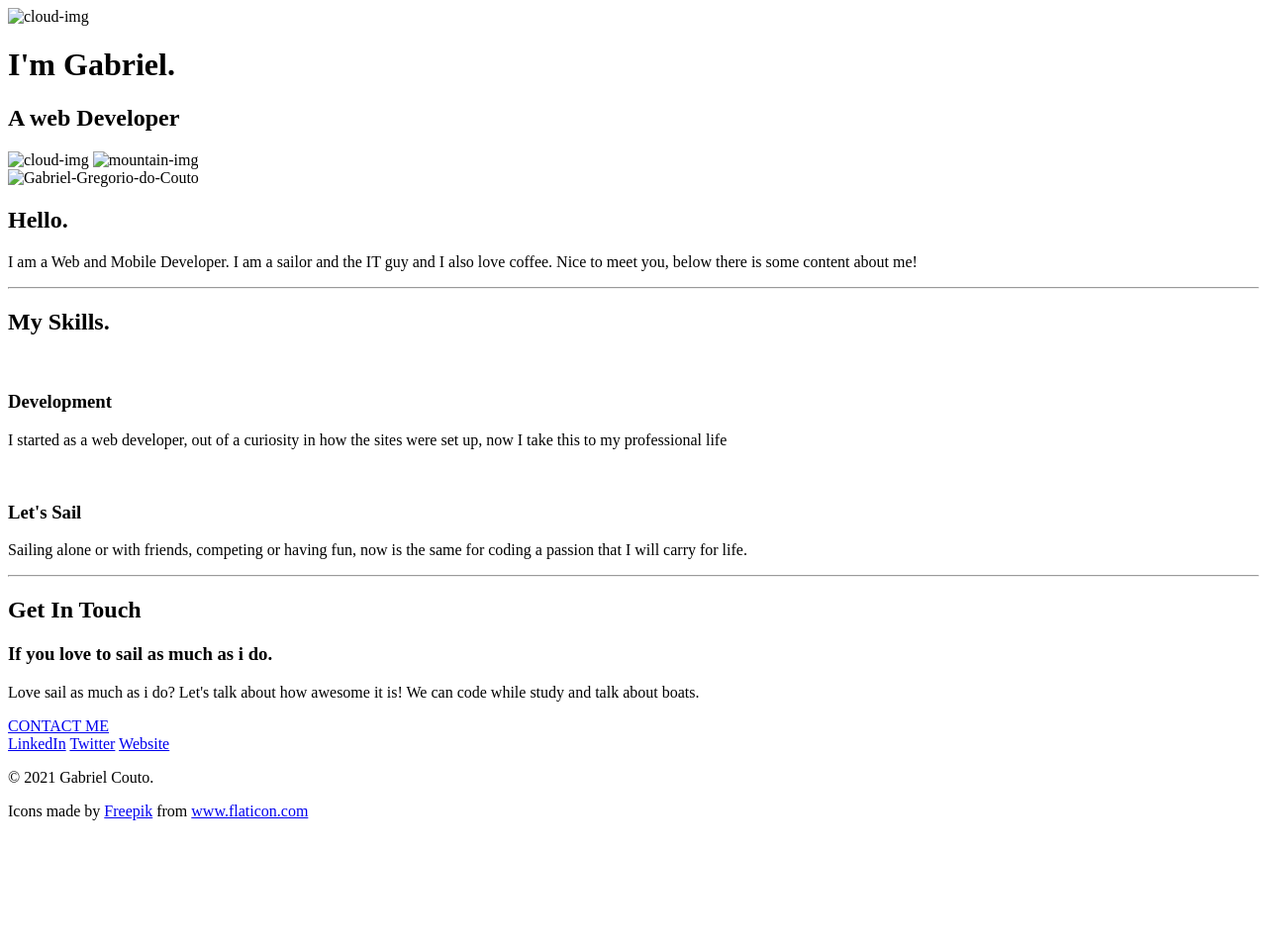
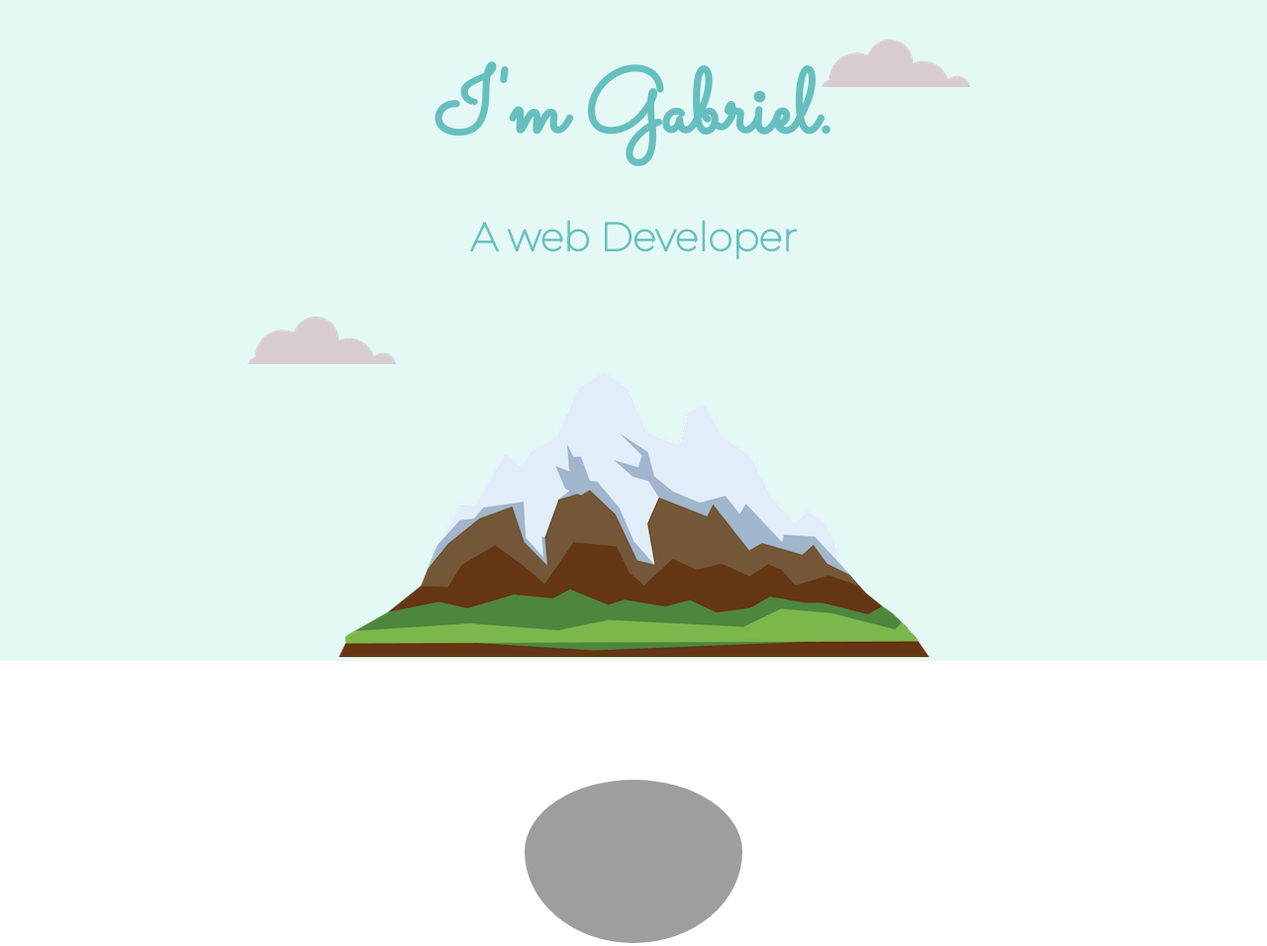
Before and after one commit to Gregorio-A330/My-Personal-Site, a plain HTML site: page index.html in a window 1280 px wide. Shown: the top 956 px of the page at 99% size. Before the commit the page ends 845 px from the top, so only its background shows below. Drawn offline with Linux system fonts and the light colour scheme; the site is published under a folder, as on GitHub Pages, so addresses that start at the root find nothing.

Commit message:
another change
aaaaaaaaa

```diff
--- a/index.html
+++ b/index.html
@@ -4,8 +4,8 @@
 <head>
     <meta charset="UTF-8">
     <meta name="viewport" content="width=device-width, initial-scale=1.0">
-    <link rel="stylesheet" href="/_css/styles.css">
-    <link rel="shortcut icon" href="/sailing.png" type="image/x-icon">
+    <link rel="stylesheet" href="_css/styles.css">
+    <link rel="shortcut icon" href="sailing.png" type="image/x-icon">
     <link rel="preconnect" href="https://fonts.gstatic.com">
     <link rel="preconnect" href="https://fonts.gstatic.com">
     <link
@@ -17,15 +17,15 @@
 <body>
 
     <div class="top-container">
-        <img class="top-cloud" src="/_images/cloud.png" alt="cloud-img">
+        <img class="top-cloud" src="_images/cloud.png" alt="cloud-img">
         <h1>I'm Gabriel.</h1>
         <h2>A web Developer</h2>
-        <img class="bottom-cloud" src="/_images/cloud.png" alt="cloud-img">
-        <img class="mountain" src="/_images/mountain.png" alt="mountain-img">
+        <img class="bottom-cloud" src="_images/cloud.png" alt="cloud-img">
+        <img class="mountain" src="_images/mountain.png" alt="mountain-img">
     </div>
     <div class="middle-container">
         <div class="profile">
-            <img class="photo" src="/_images/Photo.jpg" alt="Gabriel-Gregorio-do-Couto">
+            <img class="photo" src="_images/Photo.jpg" alt="Gabriel-Gregorio-do-Couto">
             <h2>Hello.</h2>
             <p class="intro">
                 I am a Web and Mobile Developer. I am a sailor and the IT guy and I also love coffee. Nice to meet you, below there is some content about me!
@@ -35,7 +35,7 @@
         <div class="skills">
             <h2>My Skills.</h2>
             <div class="skill-row">
-                <img class="computer" src="/_images/computer.png" alt="">
+                <img class="computer" src="_images/computer.png" alt="">
                 <h3>Development</h3>
                 <p>
                     I started as a web developer, out of a curiosity in how the sites were set up, now I take this to my
@@ -43,7 +43,7 @@
                 </p>
             </div>
             <div class="skill-row">
-                <img class="sail" src="/_images/sail.png" alt="">
+                <img class="sail" src="_images/sail.png" alt="">
                 <h3>Let's Sail</h3>
                 <p>
                     Sailing alone or with friends, competing or having fun, now is the same for coding a passion that I will carry for life.
```
